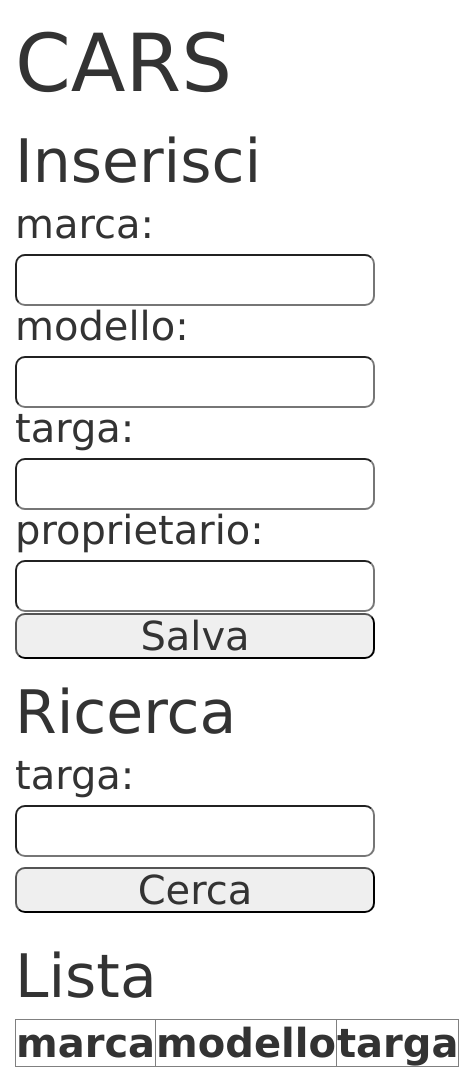
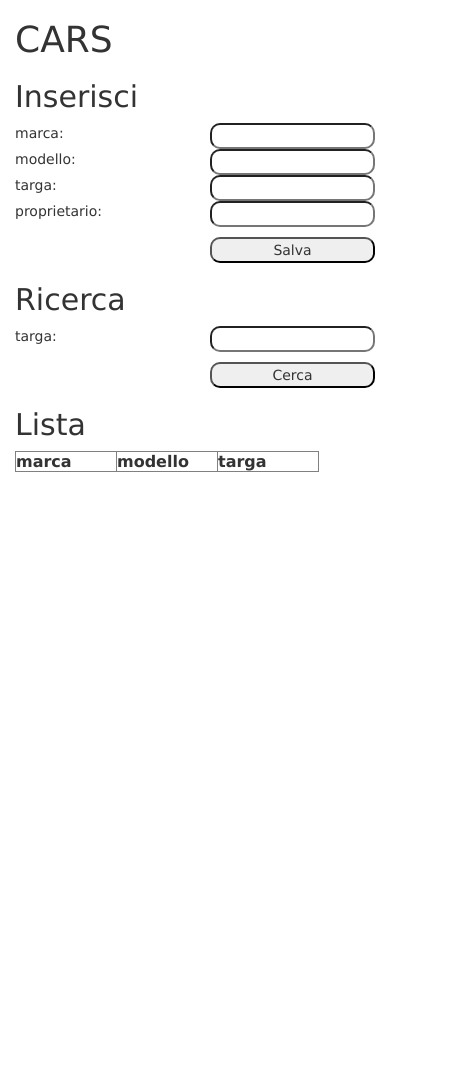
Before and after one commit to arjel/nodejs-crud-example, a website: page public/index.html in a window 390 px wide. Shown: the whole page, 459 px wide, since content can reach past the window. After the commit the page ends 844 px from the top, so only its background shows below. Drawn offline with nearby package versions, Linux system fonts and the light colour scheme; no server answers.

Commit message:
Scales index.html for mobile.

```diff
--- a/public/index.html
+++ b/public/index.html
@@ -1,6 +1,9 @@
 <html>
 
 	<head>
+		<meta charset="UTF-8">
+		<meta name="viewport" content="width=device-width, initial-scale=1.0">
+		<meta http-equiv="X-UA-Compatible" content="ie=edge">
 		<title>CARS</title>
 
 		<!-- Latest compiled and minified CSS -->
@@ -88,39 +91,33 @@
 
 		<!-- style -->
 		<style>
+			:root {
+				--custom-line-height: 50px;
+			}
+
+			/* line-height: var(--custom-line-height); */
+
 			html,
 			body {
 				font-family: 'Lucida Sans', 'Lucida Sans Regular', 'Lucida Grande', 'Lucida Sans Unicode', Geneva, Verdana, sans-serif;
-				font-size: 40px;
-				line-height: 40px;
-			}
-
-			table {
-				width: 100%;
-			}
-
-			td,
-			th {
-				width: 33%;
-				font-size: 40px;
 			}
 
 			input {
-				width: 100%;
-				line-height: 40px;
 				box-sizing: border-box;
 				box-sizing: border-box;
 				-moz-box-sizing: border-box;
 				-webkit-box-sizing: border-box;
 				border-radius: 10px;
+				width: 100%;
 			}
 
-			h1 {
-				font-size: 2em;
+			th, td {
+				min-width: 100px;
+				width: 33%;
 			}
 
-			h2 {
-				font-size: 1.5em;
+			.top-10 {
+				margin-top: 10px;
 			}
 		</style>
 		<link rel="stylesheet" href="/public/index.css">
@@ -132,59 +129,64 @@
 
 			<h2>Inserisci</h2>
 			<div class="row">
-				<div class="col-sm-6">
-					<p>marca:</p>
+				<div class="col-xs-6">
+					<span>marca:</span>
 				</div>
-				<div class="col-sm-6">
+				<div class="col-xs-6">
 					<input type="text" id="brand" name="brand">
 				</div>
 			</div>
 			<div class="row">
-				<div class="col-sm-6">
-					<p>modello:</p>
+				<div class="col-xs-6">
+					<span>modello:</span>
 				</div>
-				<div class="col-sm-6">
+				<div class="col-xs-6">
 					<input type="text" id="model" name="model">
 				</div>
 			</div>
 			<div class="row">
-				<div class="col-sm-6">
-					<p>targa:</p>
+				<div class="col-xs-6">
+					<span>targa:</span>
 				</div>
-				<div class="col-sm-6">
+				<div class="col-xs-6">
 					<input type="text" id="plate" name="plate">
 				</div>
 			</div>
 			<div class="row">
-				<div class="col-sm-6">
-					<p>proprietario:</p>
+				<div class="col-xs-6">
+					<span>proprietario:</span>
 				</div>
-				<div class="col-sm-6">
+				<div class="col-xs-6">
 					<input type="text" id="owner" name="owner">
 				</div>
 			</div>
-			<div class="row">
-				<div class="col-sm-6">
+			<div class="row top-10">
+				<div class="col-xs-6">
 				</div>
-				<div class="col-sm-6">
+				<div class="col-xs-6">
 					<input type="button" id="save" name="save" value="Salva" onclick="addCar()">
 				</div>
 			</div>
 
 			<h2>Ricerca</h2>
 			<div class="row">
-				<div class="col-sm-6">
-					<p>targa:</p>
-					<p></p>
+				<div class="col-xs-6">
+					<span>targa:</span>
 				</div>
-				<div class="col-sm-6">
-					<p><input type="text" id="searchPlate" name="plate"></p>
-					<p><input type="button" id="search" name="search" value="Cerca" onclick="searchCar()"></p>
+				<div class="col-xs-6">
+					<input type="text" id="searchPlate" name="plate">
+				</div>
+			</div>
+			<div class="row top-10">
+				<div class="col-xs-6">
+				</div>
+				<div class="col-xs-6">
+					<input type="button" id="search" name="search" value="Cerca" onclick="searchCar()">
 				</div>
 			</div>
 
 			<h2>Lista</h2>
-			<p>
+			<span>
 				<table id="cars" border="1">
 					<thead>
 						<tr>
@@ -197,7 +199,7 @@
 
 					</tbody>
 				</table>
-			</p>
+			</span>
 		</div>
 	</body>
 
```
